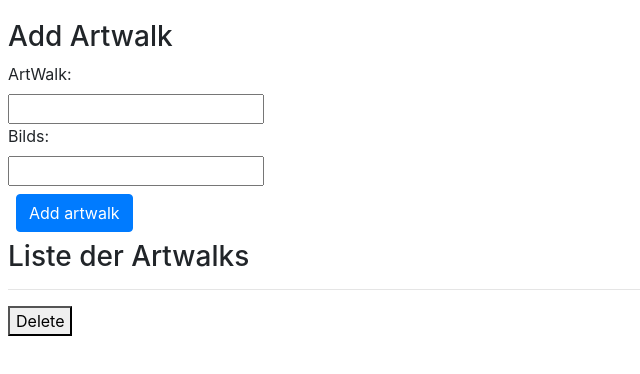
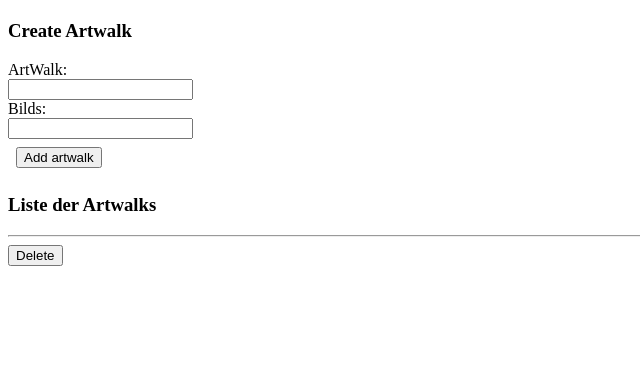
Before and after one commit to artwalkkonzept/artwalktestform, a React (Create React App) app in the folder client/: page / in a window 1280 px wide. Shown: the top 374 px of the page, without its empty margins (0-640 px from the left). Built offline with nearby package versions, Linux system fonts and the light colour scheme; no server answers.

Commit message:
new build deploy

```diff
--- a/client/package.json
+++ b/client/package.json
@@ -8,7 +8,7 @@
     "@testing-library/react": "^11.2.1",
     "@testing-library/user-event": "^12.2.2",
     "axios": "^0.21.4",
-    "bootstrap": "^4.6.0",
+    //"bootstrap": "^4.6.0",
     "react": "^17.0.1",
     "react-dom": "^17.0.1",
     "react-scripts": "4.0.0",
--- a/client/src/App.js
+++ b/client/src/App.js
@@ -1,7 +1,7 @@
 import React, {useState, useEffect} from 'react';
 //import logo from './logo.svg';
 import axios from "axios";
-import 'bootstrap/dist/css/bootstrap.css';
+//import 'bootstrap/dist/css/bootstrap.css';
 
 import './App.css';
 
@@ -56,7 +56,7 @@ function App() {
 
   return (
     <div className="App" style={{ marginTop: 20 }}>
-      <h3>Add Artwalk</h3>
+      <h3>Create Artwalk</h3>
       <form className="formPost">
       <label>ArtWalk: </label>
       <li><input id="Name" onChange={handleChange} name="name" value={artwalk.name}></input></li>
```
Also changed, not shown: 1 other file (tests, documents, lock files or other folders).
